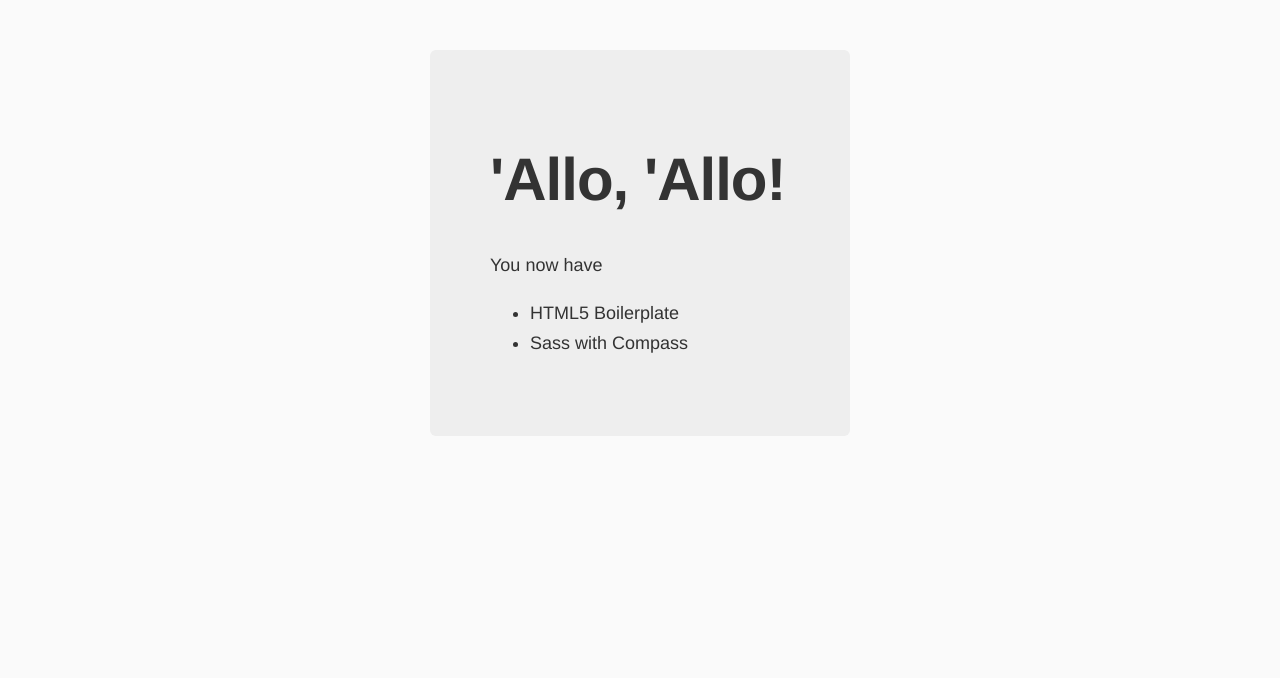
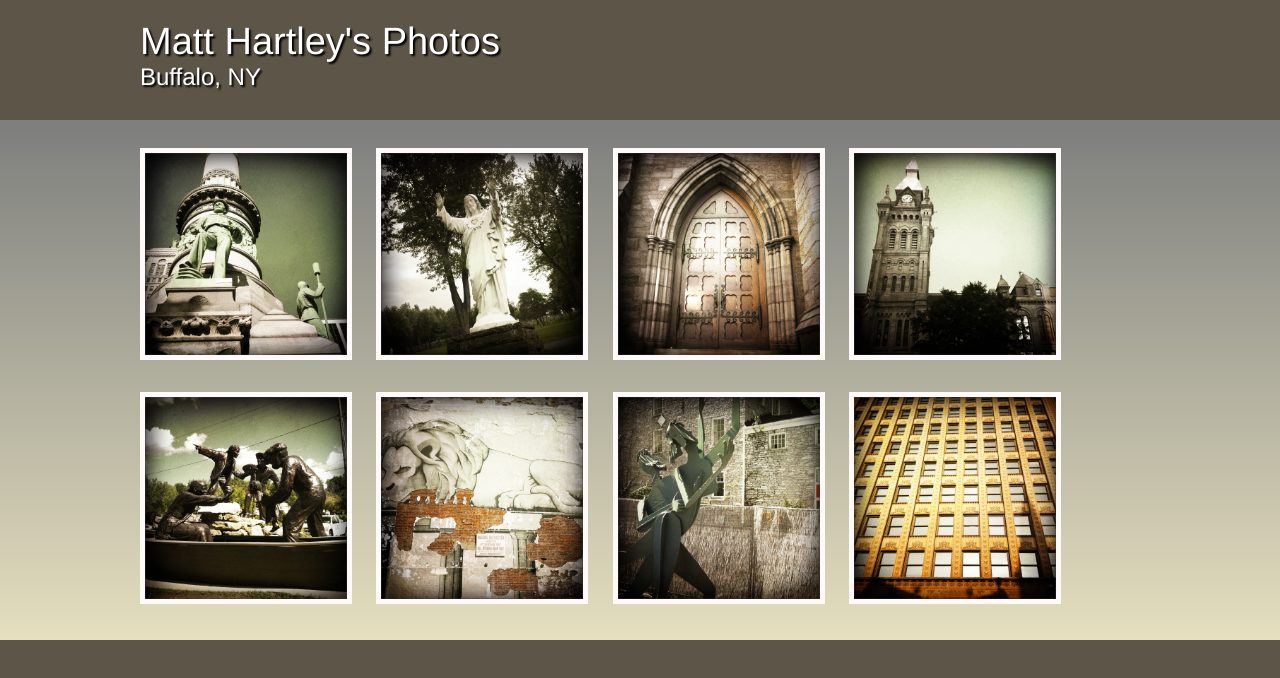
Before and after one commit to mbhartley/mixins, a website: page app/index.html in a window 1280 px wide. Drawn offline with nearby package versions, Linux system fonts and the light colour scheme; files that its build step writes are made by us from their sources.

Commit message:
first construction of mixins site

```diff
--- a/app/index.html
+++ b/app/index.html
@@ -24,8 +24,41 @@
             <p class="browsehappy">You are using an <strong>outdated</strong> browser. Please <a href="http://browsehappy.com/">upgrade your browser</a> to improve your experience.</p>
         <![endif]-->
 
+<!--MATT's CODE STARTS HERE-->
 
-        <div class="hero-unit">
+<div class="banner">
+  <div class="container">
+    <div class="album-name">Matt Hartley's Photos
+    </div>
+    <div class="album-category">Buffalo, NY
+    </div>
+  </div>
+</div>
+
+<div class="photo-album">
+  <div class="container">
+    <img class="photo-1" src="images/basilica.jpg">
+    <img class="photo-2" src="images/cemetery.jpg">
+    <img class="photo-3" src="images/church-door.jpg">
+    <img class="photo-4" src="images/clock-tower.jpg">
+    <img class="photo-5" src="images/immigrants.jpg">
+    <img class="photo-6" src="images/lion.jpg">
+    <img class="photo-7" src="images/metal-sculpture.jpg">
+    <img class="photo-8" src="images/office-building.jpg">
+  </div>
+</div>
+
+
+
+
+
+
+
+
+
+
+
+<!--         <div class="hero-unit">
           <h1>'Allo, 'Allo!</h1>
           <p>You now have</p>
           <ul>
@@ -33,7 +66,7 @@
             <li>Sass with Compass</li>
 
           </ul>
-        </div>
+        </div> -->
 
 
         <!-- build:js scripts/vendor.js -->
--- a/app/styles/main.scss
+++ b/app/styles/main.scss
@@ -1,28 +1,89 @@
 body {
-    background: #fafafa;
+    background: #5d5548;
     font-family: "Helvetica Neue", Helvetica, Arial, sans-serif;
-    color: #333;
+    color: white;
+    text-shadow: 2px 2px 2px black;
+    margin: 0;
+    padding: 0;
+    position: relative;
 }
 
-.hero-unit {
-    margin: 50px auto 0 auto;
-    width: 300px;
-    font-size: 18px;
-    font-weight: 200;
-    line-height: 30px;
-    background-color: #eee;
-    border-radius: 6px;
-    padding: 60px;
-    h1 {
-        font-size: 60px;
-        line-height: 1;
-        letter-spacing: -1px;
-    }
+
+.banner {
+    height: 100px;
+    margin-top: 20px;
+    background-color: #5d5548;
 }
 
-.browsehappy {
-    margin: 0.2em 0;
-    background: #ccc;
-    color: #000;
-    padding: 0.2em 0;
+.album-name {
+    font-size: 38px;
 }
+
+.album-category {
+    font-size: 24px;
+}
+
+
+.container {
+    width: 1000px;
+    margin: 0 auto;
+    position: relative;
+}
+
+
+.photo-album {
+    height: 520px;
+    width: 100%;
+    background: #7d7e7d; /* Old browsers */
+background: -moz-linear-gradient(top,  #7d7e7d 0%, #e5dfbf 100%); /* FF3.6+ */
+background: -webkit-gradient(linear, left top, left bottom, color-stop(0%,#7d7e7d), color-stop(100%,#e5dfbf)); /* Chrome,Safari4+ */
+background: -webkit-linear-gradient(top,  #7d7e7d 0%,#e5dfbf 100%); /* Chrome10+,Safari5.1+ */
+background: -o-linear-gradient(top,  #7d7e7d 0%,#e5dfbf 100%); /* Opera 11.10+ */
+background: -ms-linear-gradient(top,  #7d7e7d 0%,#e5dfbf 100%); /* IE10+ */
+background: linear-gradient(to bottom,  #7d7e7d 0%,#e5dfbf 100%); /* W3C */
+filter: progid:DXImageTransform.Microsoft.gradient( startColorstr='#7d7e7d', endColorstr='#e5dfbf',GradientType=0 ); /* IE6-9 */
+
+
+}
+
+.photo-1 {
+    width: 212px;
+    height: 212px;
+    margin-top: 28px;
+    margin-right: 20px;
+    transition: all 1s ease;
+}
+
+.photo-1:hover {
+    width: 240px;
+    height: 240px;
+}
+
+
+.photo-2 {
+   @extend.photo-1;
+}
+
+.photo-3 {
+   @extend.photo-1;
+}
+
+.photo-4 {
+   @extend.photo-1;
+}
+
+.photo-5 {
+   @extend.photo-1;
+}
+
+.photo-6 {
+   @extend.photo-1;
+}
+
+.photo-7 {
+   @extend.photo-1;
+}
+
+.photo-8 {
+   @extend.photo-1;
+}
```
Also changed, not shown: app/images/basilica.JPG (added), app/images/cemetery.JPG (added), app/images/church-door.JPG (added), app/images/clock-tower.JPG (added), app/images/immigrants.JPG (added), app/images/lion.JPG (added), app/images/metal-sculpture.JPG (added), app/images/office-building.JPG (added), 2 other files.
